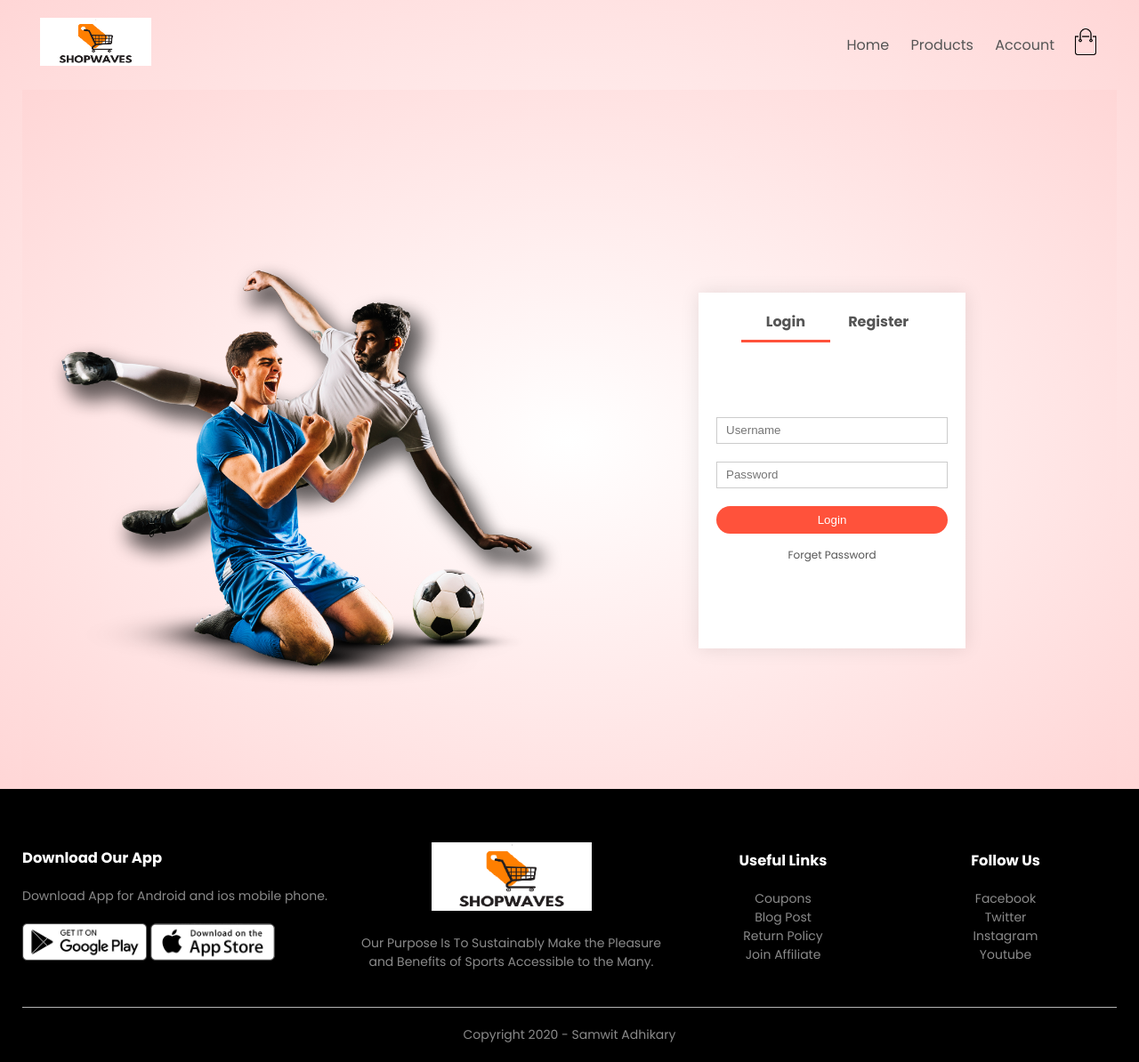
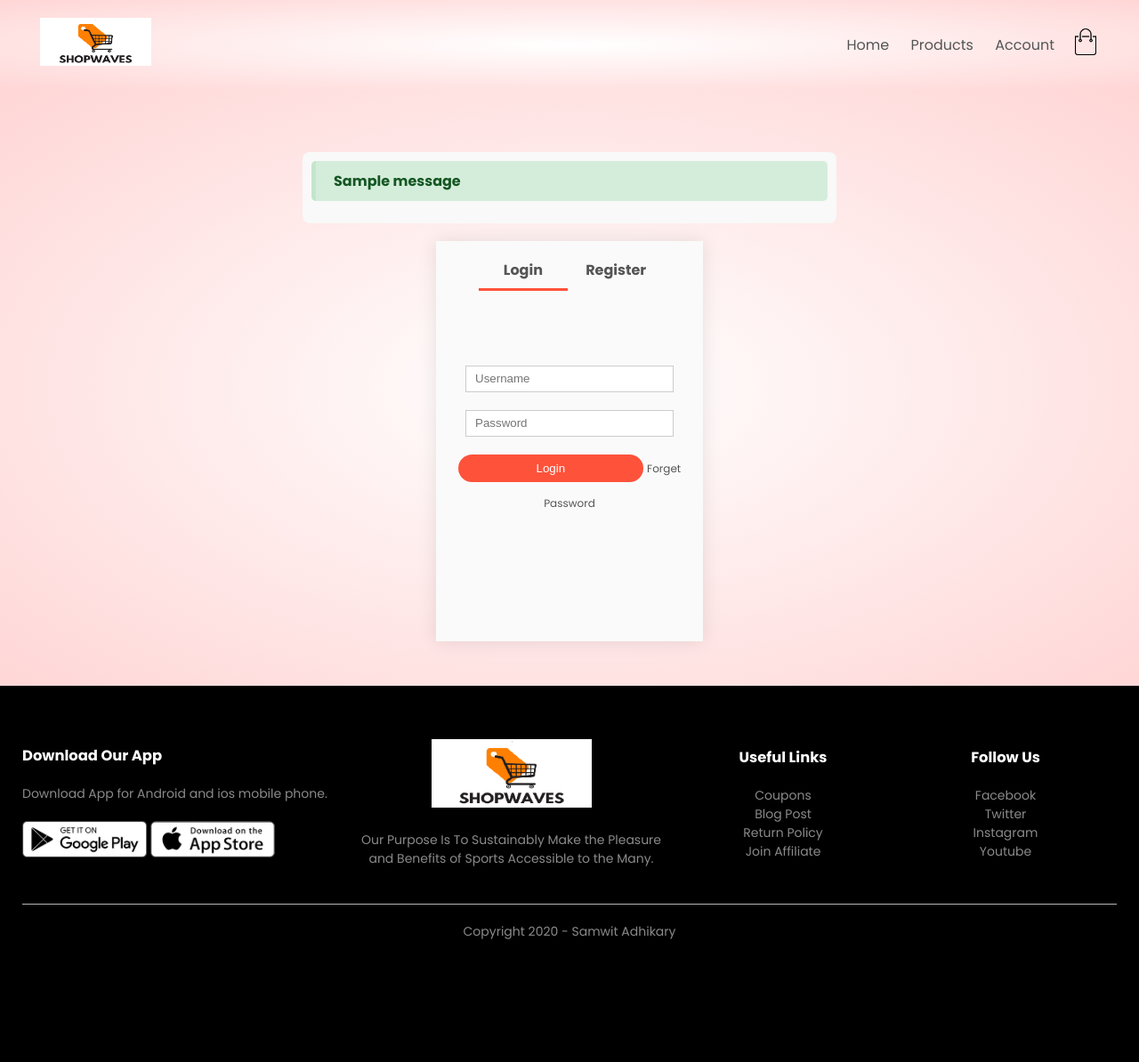
Before and after one commit to Aby07/ShopWaves, a Django app: page /account/ in a window 1280 px wide. Shown: the whole page at 89% size. After the commit the page ends 1056 px from the top, so only its background shows below. Run offline with Django 5.2, Linux system fonts and the light colour scheme; tables that the repository leaves empty hold one stand-in row (values such as "Sample post"); one stand-in notice (Sample message) is shown.

Commit message:
Customer Login Registration updated

```diff
--- a/customers/urls.py
+++ b/customers/urls.py
@@ -7,4 +7,5 @@ from . import views
 
 urlpatterns = [
     path('account/', views.show_account, name='account'),
+    path('logout/', views.sign_out, name='logout'),
 ]
--- a/customers/views.py
+++ b/customers/views.py
@@ -1,6 +1,71 @@
-from django.shortcuts import render
+from django.shortcuts import render, redirect
+from django.contrib.auth.models import User
+from .models import Customer
+from django.contrib import messages
+from django.contrib.auth import authenticate,login,logout
 
-# Create your views here.
+def sign_out(request):
+    logout(request)
+    return redirect('home')
 
 def show_account(request):
+    if request.POST and 'register' in request.POST: #if post request and register in request
+
+        try:
+            username=request.POST.get('username')
+            email=request.POST.get('email')
+            password=request.POST.get('password')
+            address=request.POST.get('address')
+            phoneno=request.POST.get('phoneno')
+
+            #create user object
+            user=User.objects.create(
+                username=username,
+                email=email
+            )
+            user.set_password(password)  # Hash the password before saving
+            user.save()
+
+            '''or
+            #create user object using create_user
+            user=User.objects.create_user(
+                username=username,
+                email=email,
+                password=password
+            )
+            '''
+
+            #create customer object using user object
+            customer=Customer.objects.create(
+                user=user,
+                address=address,
+                phone=phoneno
+            )
+            sucess_mesage = "User Registred Sucessfully"
+            messages.success(request, sucess_mesage)
+
+        except:
+            error_message="Duplicate username or Invalid Credintials"
+            messages.error(request, error_message)
+
+    elif request.POST and 'login' in request.POST:
+        try:
+            username=request.POST.get('username')
+            password=request.POST.get('password')
+
+            user = authenticate(request, username=username, password=password)
+
+            if user is not None:  # If user is found and credentials are correct
+                login(request, user)
+                success_message = "Login successful"
+                messages.success(request, success_message)
+
+            else:
+                error_message = "Invalid credentials"
+                messages.error(request, error_message)
+
+        except Exception as e:
+            error_message = "An error occurred during login: " + str(e)
+            messages.error(request, error_message)
+
     return render(request, 'account.html')
--- a/products/urls.py
+++ b/products/urls.py
@@ -6,7 +6,7 @@ from . import views
 
 
 urlpatterns = [
-    path('', views.index),
+    path('', views.index, name='home'),
     path('product_list/', views.list_products, name='list_product'),
     path('product_detail/<pk>/', views.detail_product, name='detail_product'),
 ]
--- a/static/css/style.css
+++ b/static/css/style.css
@@ -386,9 +386,9 @@ th:last-child{
     background: radial-gradient(#fff, #ffd6d6);
 }
 .form-container{
-    background: #fff;
+    background: #fafafa;
     width: 300px;
-    height: 400px;
+    height: 450px;
     position: relative;
     text-align: center;
     padding: 20px 0;
@@ -415,14 +415,14 @@ th:last-child{
     transition: transform 1s;
 }
 form input{
-    width: 100%;
+    width: 90%;
     height: 30px;
     margin: 10px 0;
     padding: 0 10px;
     border: 1px solid #ccc;
 }
 form .btn{
-    width: 100%;
+    width: 80%;
     border: none;
     cursor: pointer;
     margin: 10px 0;
@@ -499,3 +499,62 @@ form a{
         display: none;
     }
 }
+
+/* Style the container for the messages */
+.message-container {
+    width: 100%;
+    max-width: 600px;
+    margin: 20px auto;
+    padding: 10px;
+    border-radius: 8px;
+    background-color: #f9f9f9;
+}
+
+/* General message styling */
+.message {
+    padding: 10px 20px;
+    margin-bottom: 15px;
+    border-radius: 5px;
+    font-weight: bold;
+    font-size: 16px;
+    display: flex;
+    align-items: center;
+}
+
+/* Style for error messages */
+.message.error {
+    background-color: #f8d7da;
+    color: #721c24;
+    border-left: 5px solid #f5c6cb;
+}
+
+/* Style for success messages */
+.message.success {
+    background-color: #d4edda;
+    color: #155724;
+    border-left: 5px solid #c3e6cb;
+}
+
+/* Style for info messages */
+.message.info {
+    background-color: #d1ecf1;
+    color: #0c5460;
+    border-left: 5px solid #bee5eb;
+}
+
+/* Style for warning messages */
+.message.warning {
+    background-color: #fff3cd;
+    color: #856404;
+    border-left: 5px solid #ffeeba;
+}
+
+/* Add an icon (optional) */
+.message .icon {
+    margin-right: 10px;
+}
+
+/* Optionally, add hover effect */
+.message:hover {
+    opacity: 0.9;
+}
--- a/templates/account.html
+++ b/templates/account.html
@@ -4,45 +4,62 @@
 <!-- Title -->
 {% block title %} SignUp | Login {% endblock %}
 
-{% block banner %}
+{% block content %}
 <div class="account-page">
     <div class="container">
         <div class="row">
             <div class="col-2">
-                <img src="{% static 'images/image1.png' %}" width="100%">
-            </div>
-            <div class="col-2">
+
+                {% if messages %}
+                    <div class="message-container">
+                        {% for msg in messages %}
+                            <div class="message {{ msg.tags }}">
+                                {{ msg }}
+                            </div>
+                        {% endfor %}
+                    </div>
+                {% endif %}
+
                 <div class="form-container">
                     <div class="form-btn">
                         <span onclick="login()">Login</span>
                         <span onclick="register()">Register</span>
                         <hr id="Indicator" style="transform: translate(0px);">
                     </div>
-                    <form id="LoginForm" style="transform: translateX(300px);">
-                        <input type="text" placeholder="Username">
-                        <input type="password" placeholder="Password">
-                        <button type="submit" class="btn">Login</button>
+
+                    <form id="LoginForm" method=POST enctype="multipart/form-data" style="transform: translateX(300px);">
+                        {% csrf_token %}
+                        <input type="text" name="username" placeholder="Username">
+                        <input type="password" name="password" placeholder="Password">
+                        <button type="submit" name="login" class="btn">Login</button>
                         <a href="">Forget Password</a>
                     </form>
 
-                    <form id="RegForm" style="transform: translateX(300px);">
-                        <input type="text" placeholder="Username">
-                        <input type="email" placeholder="Email">
-                        <input type="password" placeholder="Password">
-                        <button type="submit" class="btn">Register</button>
+                    <form id="RegForm" method=POST enctype="multipart/form-data" style="transform: translateX(300px);">
+                        {% csrf_token %}
+                        <input type="text" name="username" required placeholder="Username">
+                        <input type="email" name="email" required placeholder="Email">
+                        <input type="password" name="password" required placeholder="Password">
+                        <input type="text" name="address" required placeholder="Address">
+                        <input type="text" name="phoneno" required placeholder="Phone No">
+                        <button type="submit" name="register" class="btn">Register</button>
                     </form>
+
                 </div>
             </div>
+
         </div>
     </div>
 </div>
-{% endblock banner %}
+{% endblock content %}
+
 
 {% block scripts %}
 <script>
     var LoginForm = document.getElementById("LoginForm");
     var RegForm = document.getElementById("RegForm");
     var Indicator = document.getElementById("Indicator");
+
     function register() {
         RegForm.style.transform = "translatex(0px)";
         LoginForm.style.transform = "translatex(0px)";
@@ -55,5 +72,6 @@
         Indicator.style.transform = "translate(0px)";
 
     }
+
 </script>
 {% endblock scripts %}
--- a/templates/menubar.html
+++ b/templates/menubar.html
@@ -7,7 +7,14 @@
         <ul id="MenuItems">
             <li><a href="/">Home</a></li>
             <li><a href="{% url 'list_product' %}">Products</a></li>
+
+            {% if not user.is_authenticated %}
             <li><a href="{% url 'account' %}">Account</a></li>
+            {% endif %}
+
+            {% if user.is_authenticated %}
+            <li><a href="{% url 'logout' %}">Logout</a></li>
+            {% endif %}
         </ul>
     </nav>
     <a href="{% url 'show_cart' %}"><img src="{% static 'images/cart.png' %}" width="30px" height="30px"></a>
```
